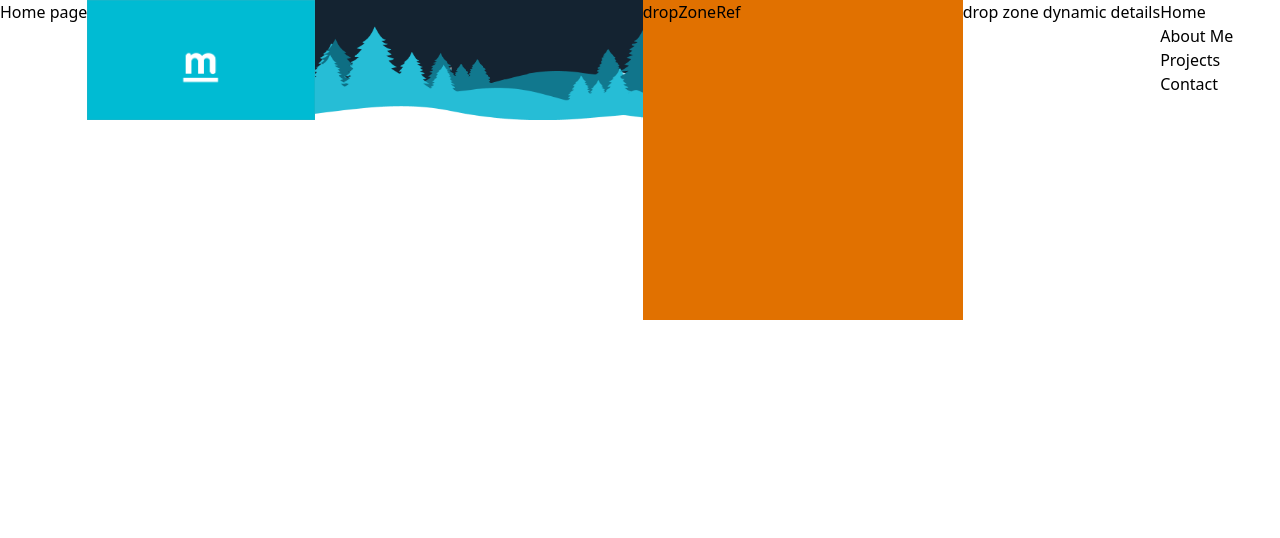
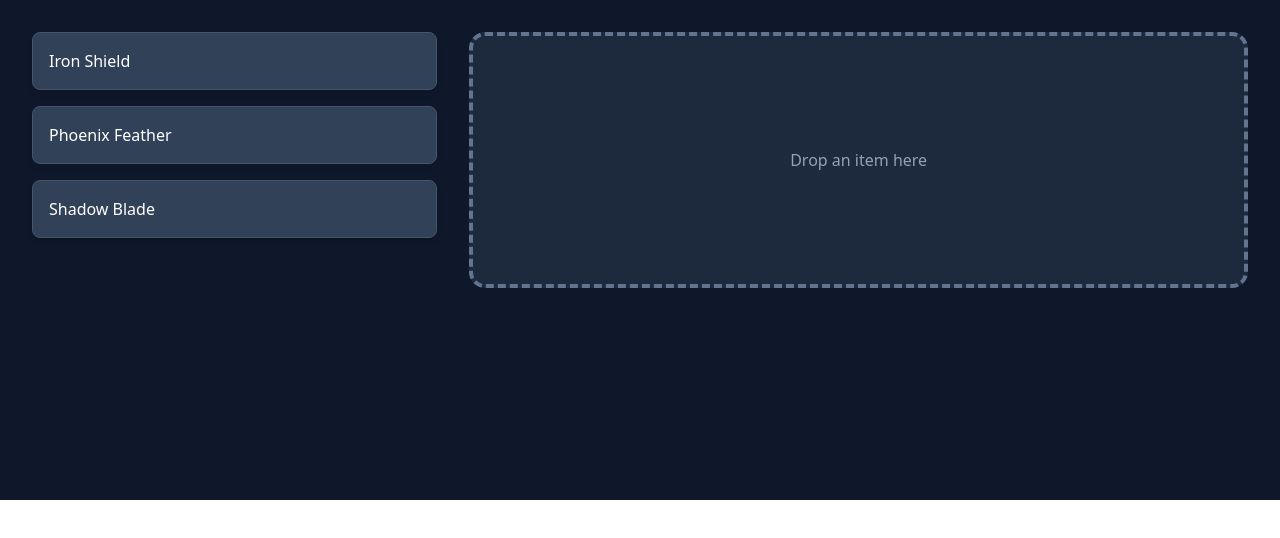
Before and after one commit to ptlergo/portfolio-v3, a Next.js app: page / in a window 1280 px wide. Shown: the top 538 px of the page. Built offline with nearby package versions, Linux system fonts and the light colour scheme.

Commit message:
update draggable feature

```diff
--- a/app/components/DragItem.tsx
+++ /dev/null
@@ -1,15 +0,0 @@
-import { projects } from '../../constants';
-
-type DragItemProps = {
-  projectNum: number;
-};
-
-const DragItem = ({ projectNum }: DragItemProps) => {
-  return (
-    <div className="target w-fit h-30">
-      <img src={projects[projectNum].imgPath} alt="" className="spin h-full" />
-    </div>
-  );
-};
-
-export default DragItem;
--- a/app/page.tsx
+++ b/app/page.tsx
@@ -1,46 +1,106 @@
 'use client';
 
-import { useRef } from 'react';
+import { useRef, useState } from 'react';
 import { useGSAP } from "@gsap/react";
 import gsap from "gsap";
 import { Draggable } from 'gsap/Draggable';
-import { projects } from "../constants";
+import { test } from "../constants";
 import Navbar from "./components/Navbar";
-import DragItem from './components/DragItem';
+
+
 export default function Home() {
 
-  gsap.registerPlugin(Draggable);
-  const containerRef = useRef(null);
+  // will set the active item props
+  const [activeItemProps, setActiveItemProps] = useState(null);
+  const containerRef = useRef<HTMLDivElement>(null);
+  const dropZoneRef = useRef<HTMLDivElement>(null);
 
+  // Sample data for draggable items
+  const [items] = useState(test);
 
   useGSAP(() => {
-    Draggable.create('.target', {
-      type: 'x,y',                  // Allows dragging both horizontally and vertically
-      bounds: containerRef.current, // Keeps the box contained inside the parent container
-      inertia: false,               // Set to true if using the premium InertiaPlugin
-      onDragEnd: function() {
-        if (this.hitTest('.drop-zone', '50%')) {
-          console.log('Drag dropped in zone!')
-          // pass in data from targeted object
+    gsap.registerPlugin(Draggable);
 
-        } else console.log('not in zone!')
+    const draggableTargets = gsap.utils.toArray<HTMLElement>('.draggable-item');
+    const dropZone = dropZoneRef.current;
+
+    if (!dropZone) return;
+
+    Draggable.create(draggableTargets, {
+      bounds: containerRef.current,
+      inertia: true,
+
+      // Fires continuously as the item moves
+      onDrag: function() {
+        if (this.hitTest(dropZone, "50%")) {
+          // Extract the unique ID from the DOM dataset
+          const itemId = this.target.getAttribute('data-id');
+
+          // Find the rich React properties matching that ID
+          const matchedComponent = items.find((i) => i.id === itemId);
+
+          if (matchedComponent) {
+            console.log("Live dragging properties over zone:", matchedComponent);
+          }
+        }
+      },
+
+      // Fires when the user lets go of the item
+      onRelease: function () {
+        let detectedComponent: typeof items[0] | null = null;
+
+        // Loop through all items to see which one settled in the zone
+        draggableTargets.forEach((el) => {
+          if (Draggable.hitTest(el, dropZone, "50%")) {
+            const itemId = el.getAttribute('data-id');
+            const found = items.find((i) => i.id === itemId);
+            if (found) detectedComponent = found;
+          }
+        });
+
+        // Update Next.js state to reflect the dropped item's properties
+        setActiveItemProps(detectedComponent);
       },
     });
   }, { scope: containerRef });
 
   return (
-    <main className='flex min-h-screen' ref={containerRef} >
-      <h1>Home page</h1>
-      <DragItem projectNum={0} />
-      <DragItem projectNum={1} />
+    <>
+    <div ref={containerRef} className="relative w-full h-[500px] bg-slate-900 p-8 flex gap-8">
 
-      <div className="drop-zone w-80 h-80 bg-amber-600">
-        dropZoneRef
+      {/* Draggable Components */}
+      <div className="flex flex-col gap-4 w-1/3">
+        {items.map((item) => (
+          <div
+            key={item.id}
+            data-id={item.id} // 3. The bridge between the DOM and React State
+            className="draggable-item p-4 bg-slate-700 text-white rounded-lg shadow-md cursor-grab active:cursor-grabbing border border-slate-600"
+          >
+            {item.name}
+          </div>
+        ))}
       </div>
-      <div className="drop-zone-details">
-        drop zone dynamic details
+
+      {/* The Target Drop Zone */}
+      <div className="flex-1 flex flex-col gap-4">
+        <div
+          ref={dropZoneRef}
+          className="drop-zone h-64 border-4 border-dashed border-slate-500 rounded-2xl flex items-center justify-center bg-slate-800 text-slate-400"
+        >
+          {activeItemProps ? `Zone occupied by: ${activeItemProps.name}` : 'Drop an item here'}
+        </div>
+
+        {/* 4. Displaying the Component Properties in Next.js UI */}
+        {activeItemProps && (
+          <div className="p-4 bg-slate-800 text-slate-200 border border-slate-700 rounded-lg">
+            <h3 className="font-bold text-lg text-emerald-400">Component Properties:</h3>
+            <pre className="mt-2 text-sm bg-slate-950 p-3 rounded font-mono">
+              {JSON.stringify(activeItemProps, null, 2)}
+            </pre>
+          </div>
+        )}
       </div>
-      < Navbar />
-    </main>
+    </div>
+    </>
   );
 }
--- a/constants/index.js
+++ b/constants/index.js
@@ -48,9 +48,15 @@ const socials = [
  },
 ];
 
+const test =  [
+    { id: 'item-1', name: 'Iron Shield', weight: 15, rarity: 'Common' },
+    { id: 'item-2', name: 'Phoenix Feather', weight: 1, rarity: 'Epic' },
+    { id: 'item-3', name: 'Shadow Blade', weight: 6, rarity: 'Legendary' },
+  ]
 
 export {
  navLinks,
  projects,
  socials,
+ test
 };
```
